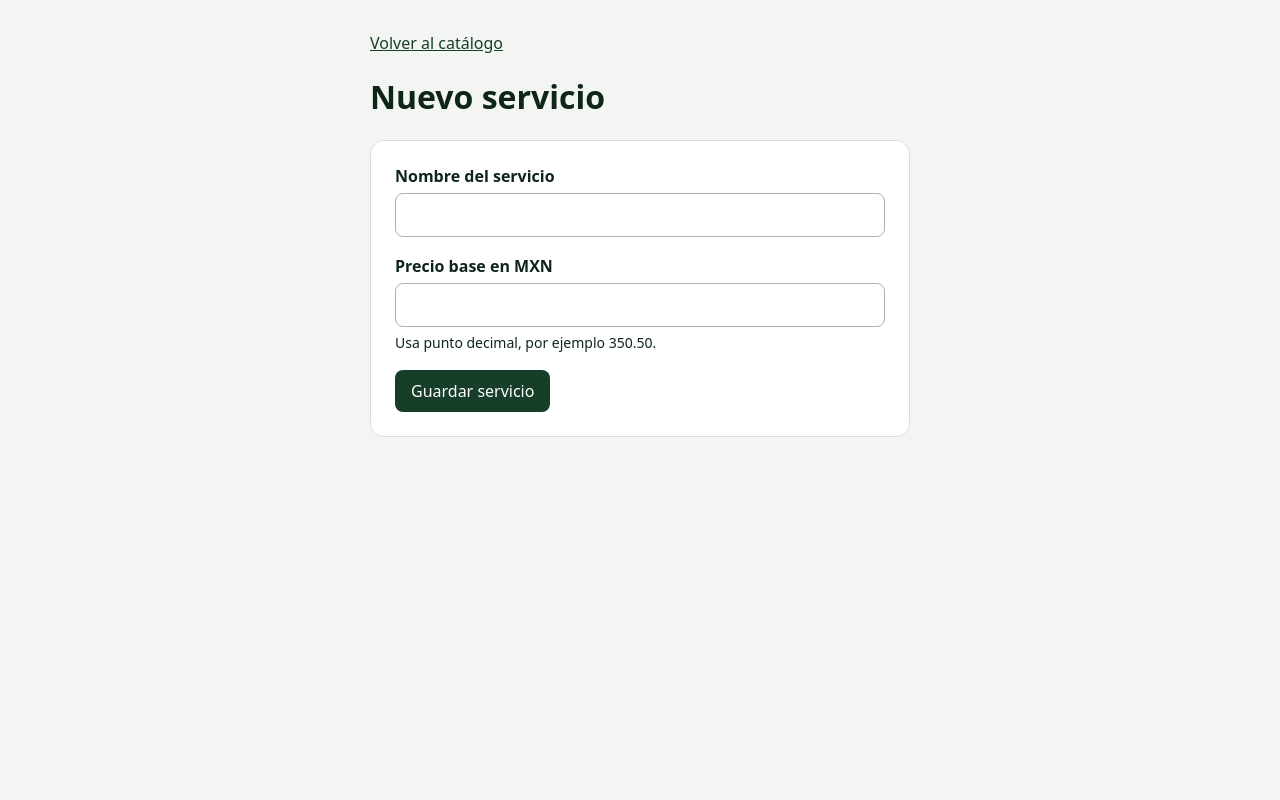
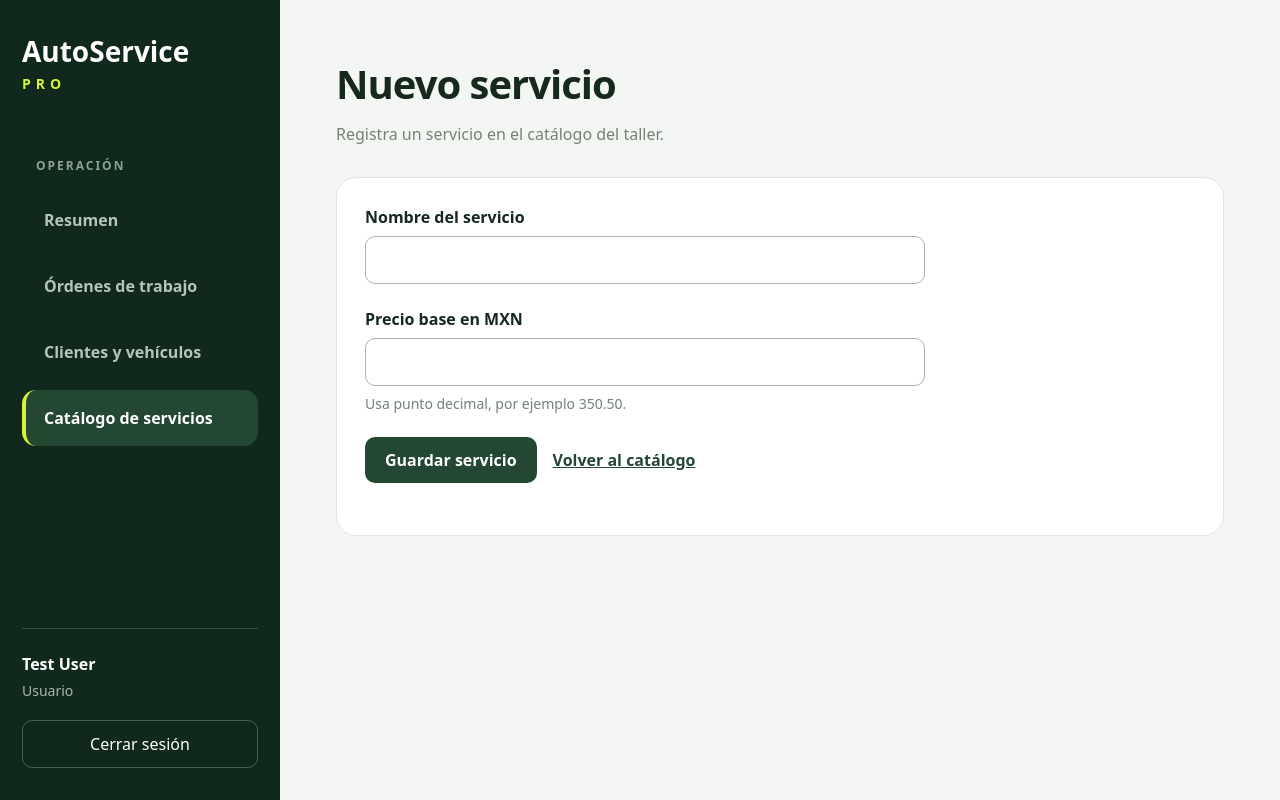
Before and after one commit to x0ttik/AutoServicePro, a Laravel app: page /servicios/crear in a window 1280 px wide. Run offline with Laravel 12, Linux system fonts and the light colour scheme; a user stored in the database is signed in; data comes from the database, SQL or seed files in the repository.

Commit message:
Aplicar diseño del dashboard al catalogo de servicios

```diff
--- a/AutoService-app/public/css/panel.css
+++ b/AutoService-app/public/css/panel.css
@@ -452,6 +452,63 @@ body {
     background: #f4f6f3;
     color: #748278;
 }
+/* Catálogo de servicios */
+
+.tabla-servicios td {
+    vertical-align: middle;
+}
+
+.precio-servicio {
+    white-space: nowrap;
+}
+
+.estado-servicio {
+    display: inline-block;
+    padding: 6px 14px;
+    border-radius: 20px;
+    font-size: 14px;
+    font-weight: 700;
+    white-space: nowrap;
+}
+
+.servicio-activo {
+    background: #e5f4e8;
+    color: #246137;
+}
+
+.servicio-inactivo {
+    background: #f0f1f0;
+    color: #596a5f;
+}
+
+.acciones-servicio {
+    display: flex;
+    justify-content: flex-end;
+    align-items: center;
+    flex-wrap: wrap;
+    gap: 10px;
+}
+
+.acciones-servicio form {
+    margin: 0;
+}
+
+.boton-cliente.boton-estado-servicio {
+    border: 1px solid #a6b6a9;
+    background: white;
+    color: #244734;
+}
+
+.boton-cliente.boton-estado-servicio:hover {
+    background: #edf3ed;
+}
+
+.ayuda-servicio {
+    margin: 8px 0 0;
+    color: #748278;
+    font-size: 14px;
+}
+
 /* Pantallas pequeñas */
 
 @media (max-width: 760px) {
--- a/AutoService-app/resources/views/services/form.blade.php
+++ b/AutoService-app/resources/views/services/form.blade.php
@@ -1,58 +1,62 @@
-<!DOCTYPE html>
-<html lang="es">
-<head>
-    <meta charset="UTF-8">
-    <meta name="viewport" content="width=device-width, initial-scale=1">
-    <title>{{ $service ? 'Editar servicio' : 'Nuevo servicio' }} | AutoService Pro</title>
-    <style>
-        * { box-sizing: border-box; }
-        body { margin: 0; background: #f2f5f2; color: #10251a; font-family: system-ui, sans-serif; }
-        main { max-width: 580px; margin: 0 auto; padding: 32px 20px; }
-        a { color: #163e28; }
-        form { padding: 24px; border: 1px solid #d7e0d8; border-radius: 14px; background: white; }
-        label { display: block; margin: 0 0 6px; font-weight: 600; }
-        input { width: 100%; padding: 10px; border: 1px solid #a6b6a9; border-radius: 8px; font: inherit; }
-        .campo { margin-bottom: 18px; }
-        .ayuda { margin: 6px 0 0; font-size: 14px; }
-        .error { margin: 6px 0 0; color: #a32727; }
-        button { padding: 10px 16px; border: 0; border-radius: 8px; background: #163e28; color: white; font: inherit; cursor: pointer; }
-    </style>
-</head>
-<body>
-    <main>
-        <a href="{{ route('services.index') }}">Volver al catálogo</a>
-        <h1>{{ $service ? 'Editar servicio' : 'Nuevo servicio' }}</h1>
+@extends('layouts.app')
 
-        <form method="POST"
-            action="{{ $service ? route('services.update', $service) : route('services.store') }}">
+@section('title', ($service ? 'Editar servicio' : 'Nuevo servicio') . ' | AutoService Pro')
+
+@section('content')
+    <h1>{{ $service ? 'Editar servicio' : 'Nuevo servicio' }}</h1>
+    <p class="descripcion">
+        {{ $service ? 'Actualiza el nombre y precio base del servicio.' : 'Registra un servicio en el catálogo del taller.' }}
+    </p>
+
+    <section class="tarjeta">
+        <form
+            class="formulario-cliente"
+            method="POST"
+            action="{{ $service ? route('services.update', $service) : route('services.store') }}"
+        >
             @csrf
-
             @if ($service)
                 @method('PATCH')
             @endif
 
-            <div class="campo">
+            <div class="campo-cliente">
                 <label for="name">Nombre del servicio</label>
-                <input id="name" name="name" type="text"
-                    value="{{ old('name', $service?->name) }}" maxlength="120" required>
+                <input
+                    id="name"
+                    name="name"
+                    type="text"
+                    value="{{ old('name', $service?->name) }}"
+                    maxlength="120"
+                    required
+                >
                 @error('name')
-                    <p class="error" role="alert">{{ $message }}</p>
+                    <p class="error-cliente" role="alert">{{ $message }}</p>
                 @enderror
             </div>
 
-            <div class="campo">
+            <div class="campo-cliente">
                 <label for="price">Precio base en MXN</label>
-                <input id="price" name="price" type="text" inputmode="decimal"
+                <input
+                    id="price"
+                    name="price"
+                    type="text"
+                    inputmode="decimal"
                     value="{{ old('price', $service ? number_format($service->base_price_cents / 100, 2, '.', '') : '') }}"
-                    aria-describedby="price-help" required>
-                <p id="price-help" class="ayuda">Usa punto decimal, por ejemplo 350.50.</p>
+                    aria-describedby="price-help"
+                    required
+                >
+                <p id="price-help" class="ayuda-servicio">Usa punto decimal, por ejemplo 350.50.</p>
                 @error('price')
-                    <p class="error" role="alert">{{ $message }}</p>
+                    <p class="error-cliente" role="alert">{{ $message }}</p>
                 @enderror
             </div>
 
-            <button type="submit">{{ $service ? 'Guardar cambios' : 'Guardar servicio' }}</button>
+            <div class="acciones-cliente">
+                <button type="submit" class="boton-cliente">
+                    {{ $service ? 'Guardar cambios' : 'Guardar servicio' }}
+                </button>
+                <a href="{{ route('services.index') }}" class="enlace-cliente">Volver al catálogo</a>
+            </div>
         </form>
-    </main>
-</body>
-</html>
+    </section>
+@endsection
```
Also changed, not shown: AutoService-app/resources/views/services/index.blade.php (+43 -65 lines).
